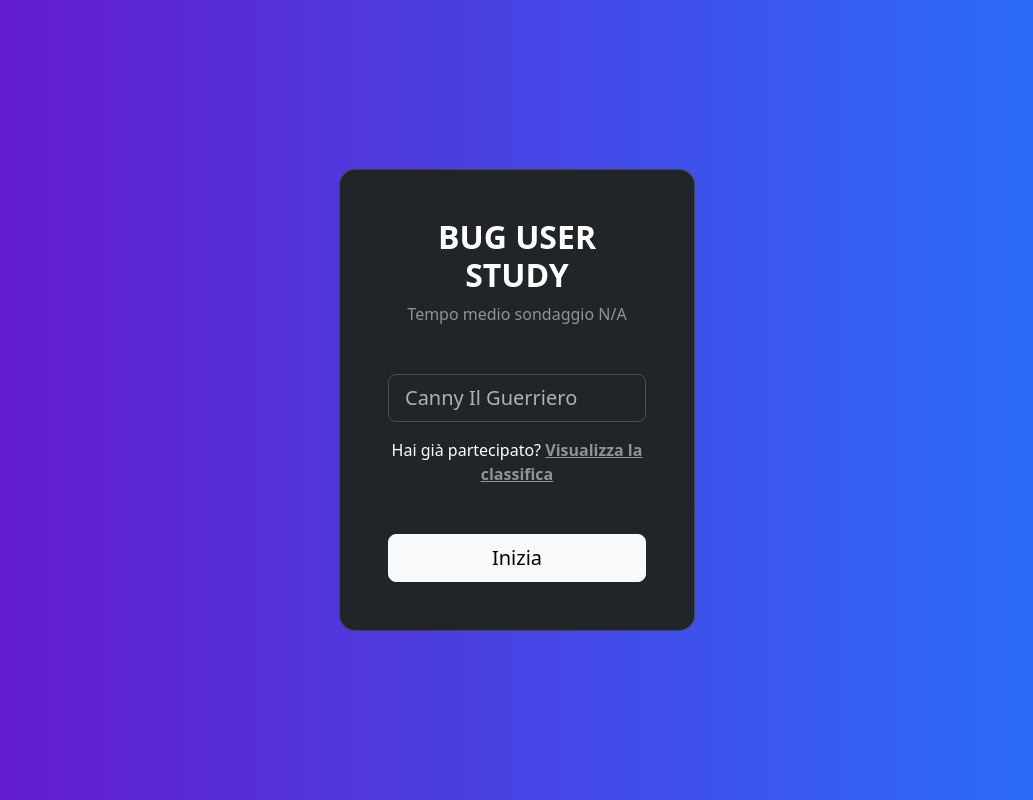
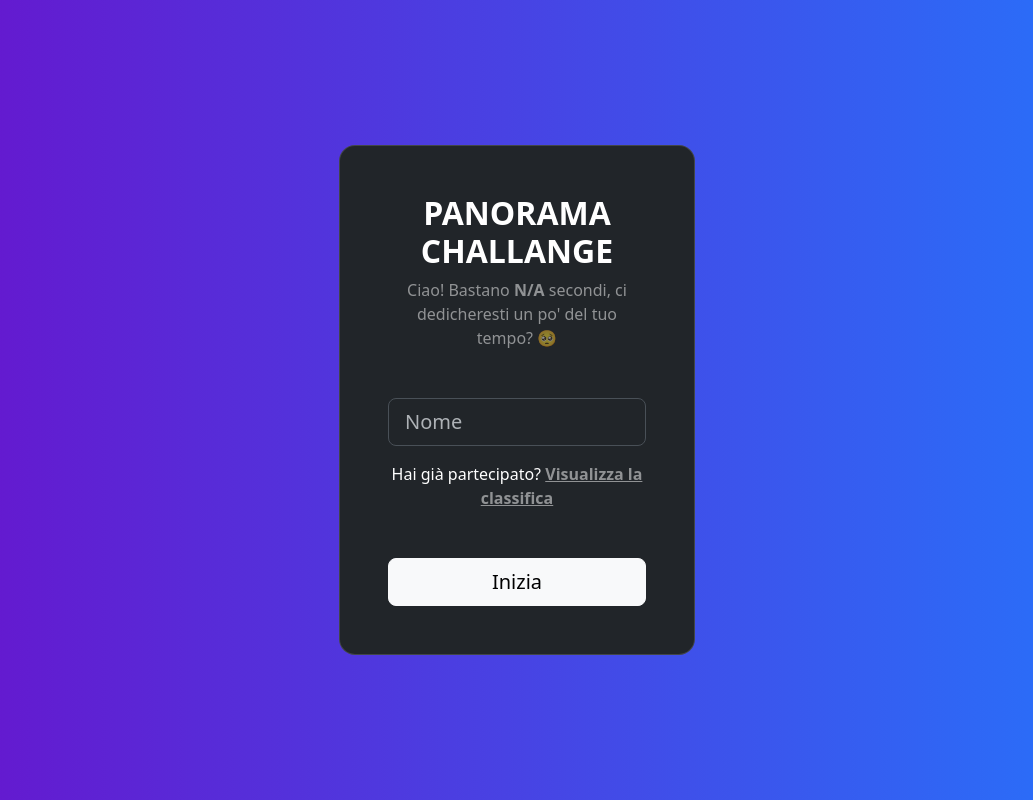
Before and after one commit to vittoriopippi/BugUserStudy, a Django app: page /login in a window 1280 px wide. Shown: the whole page, without its empty margins (123-1156 px from the left). Run offline with Django 4.2, Linux system fonts and the light colour scheme; data that the repository does not hold is empty.

Commit message:
Update login page with new title and message

```diff
--- a/user_study/main/templates/main/login.html
+++ b/user_study/main/templates/main/login.html
@@ -8,12 +8,12 @@
           <div class="card bg-dark text-white" style="border-radius: 1rem;">
             <div class="card-body p-5 text-center">
               <div class="mb-md-0 mt-md-0 pb-0">
-                <h2 class="fw-bold mb-2 text-uppercase">BuG User Study</h2>
-                <p class="text-white-50 mb-5">Tempo medio sondaggio {{ avg_time }}</p>
+                <h2 class="fw-bold mb-2 text-uppercase">Panorama Challange</h2>
+                <p class="text-white-50 mb-5">Ciao! Bastano <strong>{{ avg_time }}</strong> secondi, ci dedicheresti un po' del tuo tempo? 🥺</p>
 
                 <form class="form-outline form-white mb-0" method="post">
                   {% csrf_token %}
-                  <input name="username" id="username" class="form-control form-control-lg mb-3" placeholder="Canny Il Guerriero" />
+                  <input name="username" id="username" class="form-control form-control-lg mb-3" placeholder="Nome" />
                   <p class="mb-0 mb-5">
                     Hai già partecipato? <a href="{% url 'scoreboard' %}" class="text-white-50 fw-bold">Visualizza la classifica</a>
                   </p>
```
